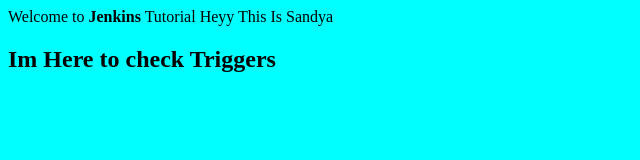
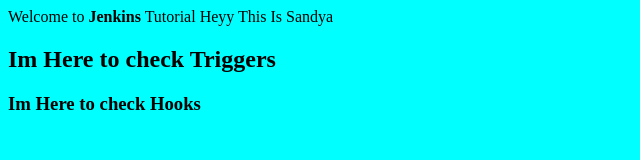
Before and after one commit to Kittyyy14/Jenkins_Pract, a plain HTML site: page index.html in a window 1280 px wide. Shown: the whole page, without its empty margins (0-640 px from the left). Drawn offline with Linux system fonts and the light colour scheme.

Commit message:
5th commit

```diff
--- a/index.html
+++ b/index.html
@@ -4,5 +4,5 @@ Welcome to <b>Jenkins</b> Tutorial
 <head>Heyy This Is Sandya</head>
 
 <h2> Im Here to check Triggers</h2>
-
+<h3> Im Here to check Hooks</h3>
 </body>
```
